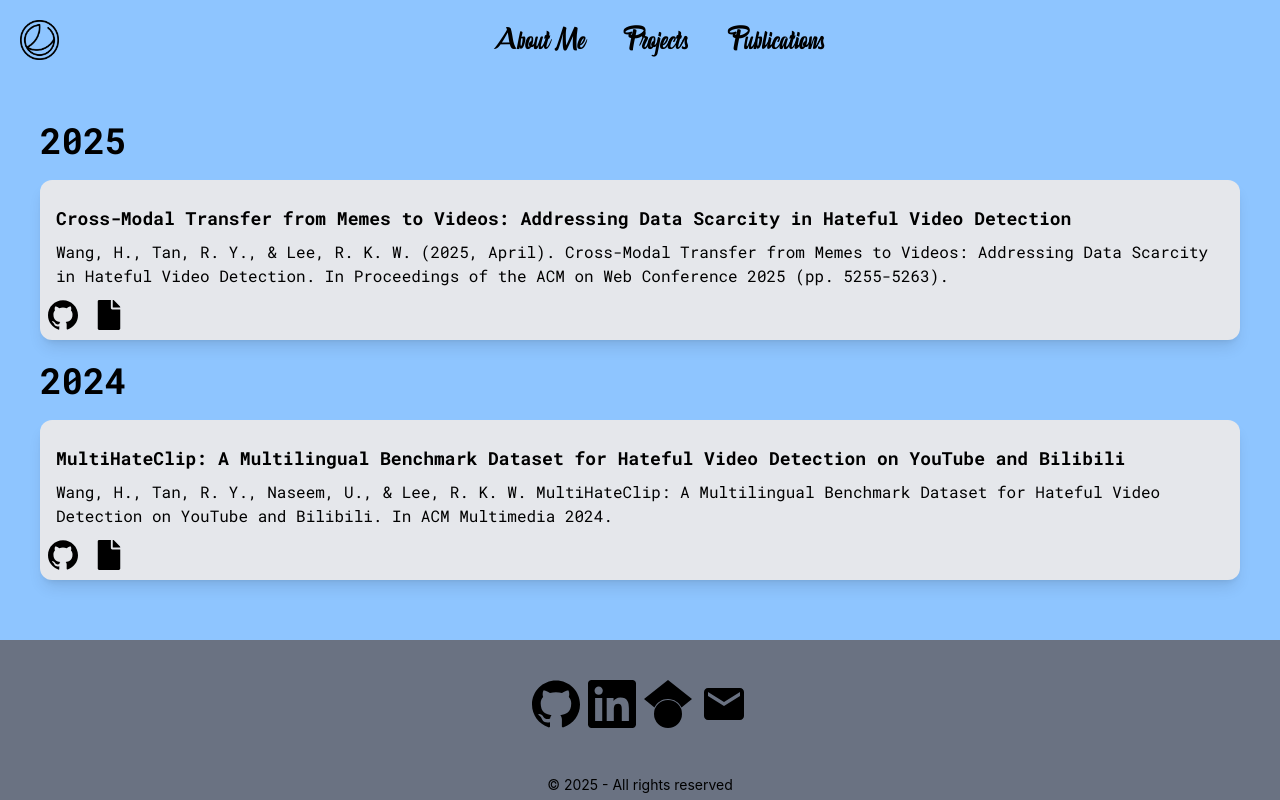
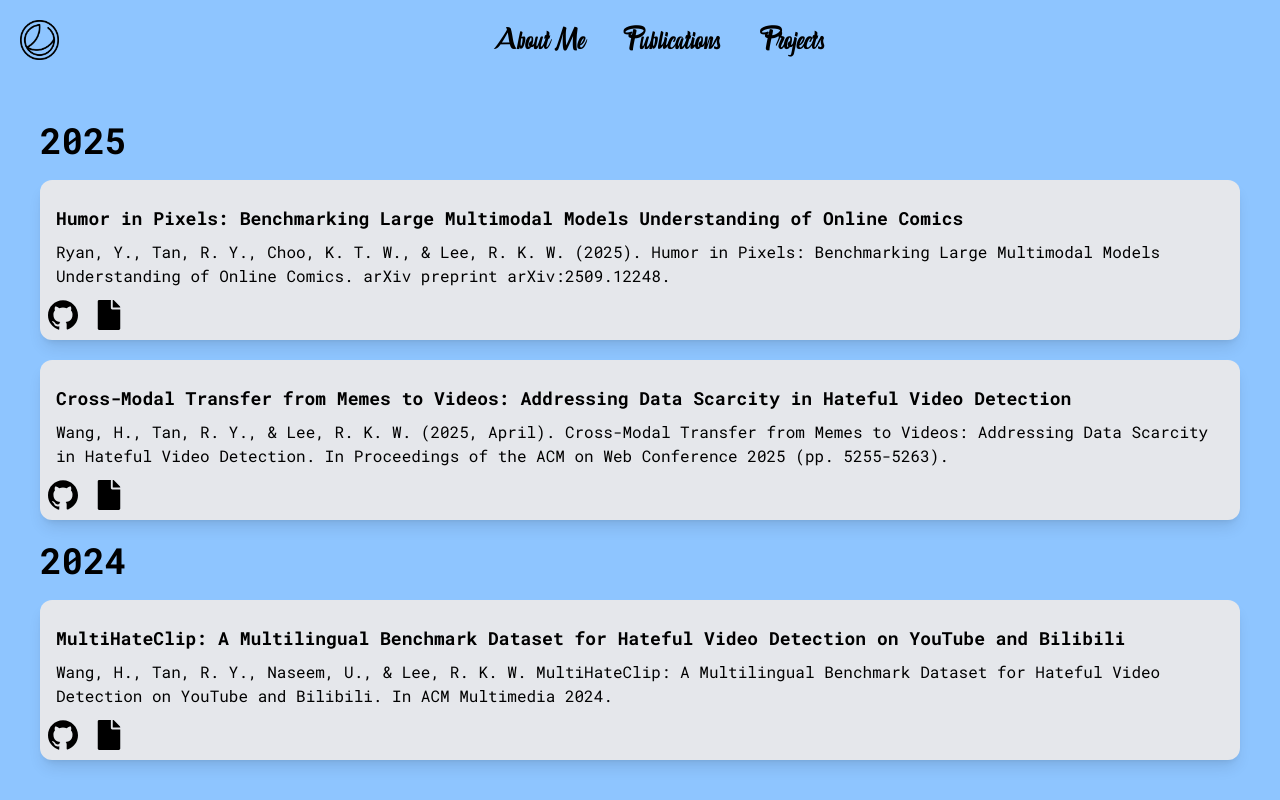
Before and after one commit to ry2001/ry2001.github.io, a React (Vite) app: page /publications in a window 1280 px wide. Shown: the top 800 px of the page. Built offline with nearby package versions, Linux system fonts and the light colour scheme.

Commit message:
Sept 2025 updates

```diff
--- a/src/components/Navbar.jsx
+++ b/src/components/Navbar.jsx
@@ -22,6 +22,15 @@ export default function Navbar() {
             <Link to="/">About Me</Link>
           </div>
         )}
+        {location.pathname.toLowerCase() === "/publications" ? (
+          <div className="font-bananasitalic text-4xl large:text-5xl px-5">
+            Publications
+          </div>
+        ) : (
+          <div className="font-bananasitalic text-4xl large:text-5xl px-5 hover:text-blue-800">
+            <Link to="/publications">Publications</Link>
+          </div>
+        )}
         {location.pathname.toLowerCase() === "/projects" ? (
           <div className="font-bananasitalic text-4xl large:text-5xl px-5">
             Projects
@@ -31,15 +40,6 @@ export default function Navbar() {
             <Link to="/projects">Projects</Link>
           </div>
         )}
-        {location.pathname.toLowerCase() === "/publications" ? (
-          <div className="font-bananasitalic text-4xl large:text-5xl px-5">
-            Publications
-          </div>
-        ) : (
-          <div className="font-bananasitalic text-4xl large:text-5xl px-5 hover:text-blue-800">
-            <Link to="/publications">Publications</Link>
-          </div>
-        )}
       </div>
     </div>
   );
--- a/src/data/publicationData.js
+++ b/src/data/publicationData.js
@@ -23,6 +23,15 @@ export const publicationData = [
       "https://arxiv.org/abs/2501.15438",
     ],
   },
+  {
+    id: 3,
+    year: 2025,
+    title:
+      "Humor in Pixels: Benchmarking Large Multimodal Models Understanding of Online Comics",
+    citation:
+      "Ryan, Y., Tan, R. Y., Choo, K. T. W., & Lee, R. K. W. (2025). Humor in Pixels: Benchmarking Large Multimodal Models Understanding of Online Comics. arXiv preprint arXiv:2509.12248.",
+    urls: ["https://github.com/Social-AI-Studio/PixelHumor","https://arxiv.org/abs/2509.12248"],
+  },
 ];
 
 export default publicationData;
--- a/src/pages/AboutMe.jsx
+++ b/src/pages/AboutMe.jsx
@@ -13,14 +13,13 @@ export default function AboutMe() {
           </div>
           <div className="text-justify text-lg pb-10 mx-auto px-5 my-5">
             <p className="p-3">
-              I am a PhD student at the Singapore University of Technology and Design (SUTD)
+              I am a first year PhD student at the Singapore University of Technology and Design (SUTD)
               under the supervision of Prof. <a className="text-blue-700 hover:text-blue-900" href='https://www.roylee.sg/'>Roy Ka-Wei Lee</a>. I was a student in the Design and Artificial Intelligence (DAI) programme at SUTD, where I built
               my foundation in applied AI to real-world problems. You can find some of my projects under the
               <a href="/projects" className="text-blue-700 hover:text-blue-900"> Projects</a> section.
             </p>
             <p className="p-3">
-              As I just started my PhD journey, I am excited to explore the field in AI research. My research
-              interests include:
+              My research interests include:
             </p>
             <ul className="px-5 list-disc list-inside">
               <li>Multimodal understanding</li>
```
